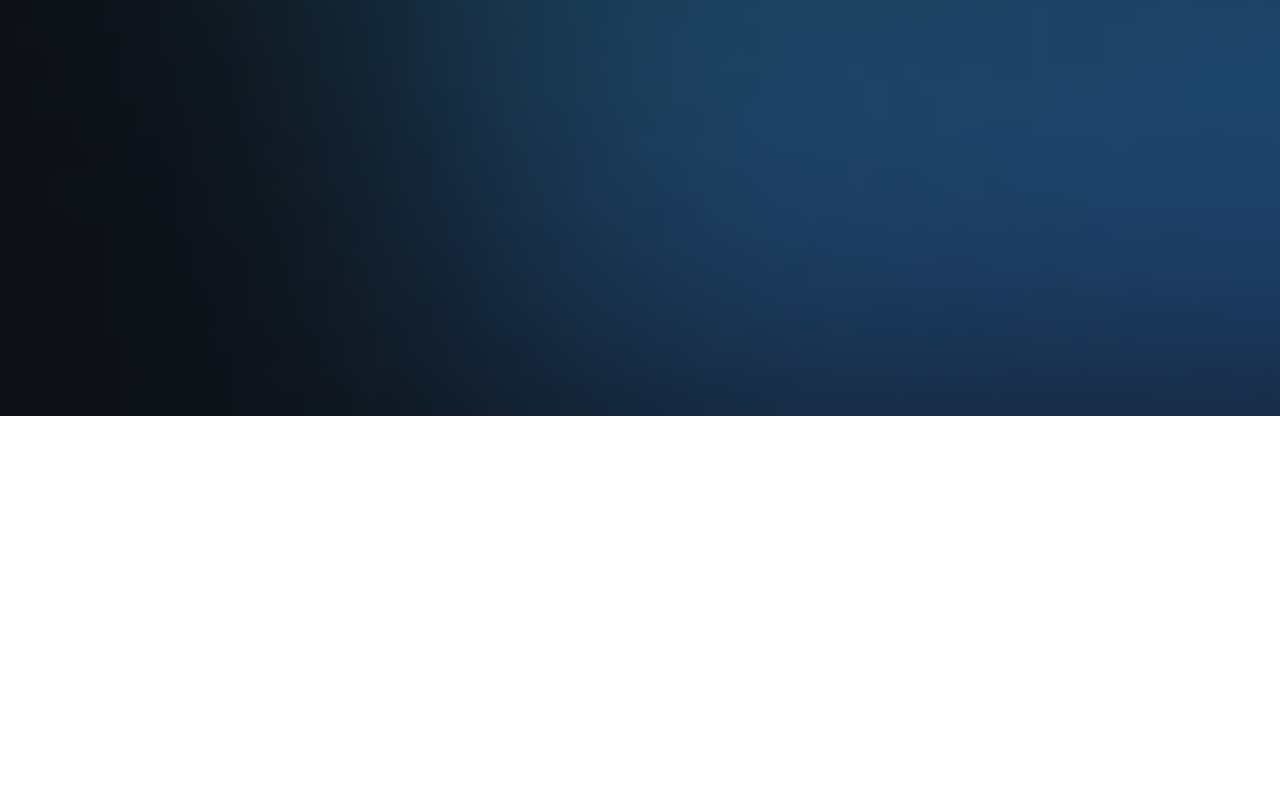
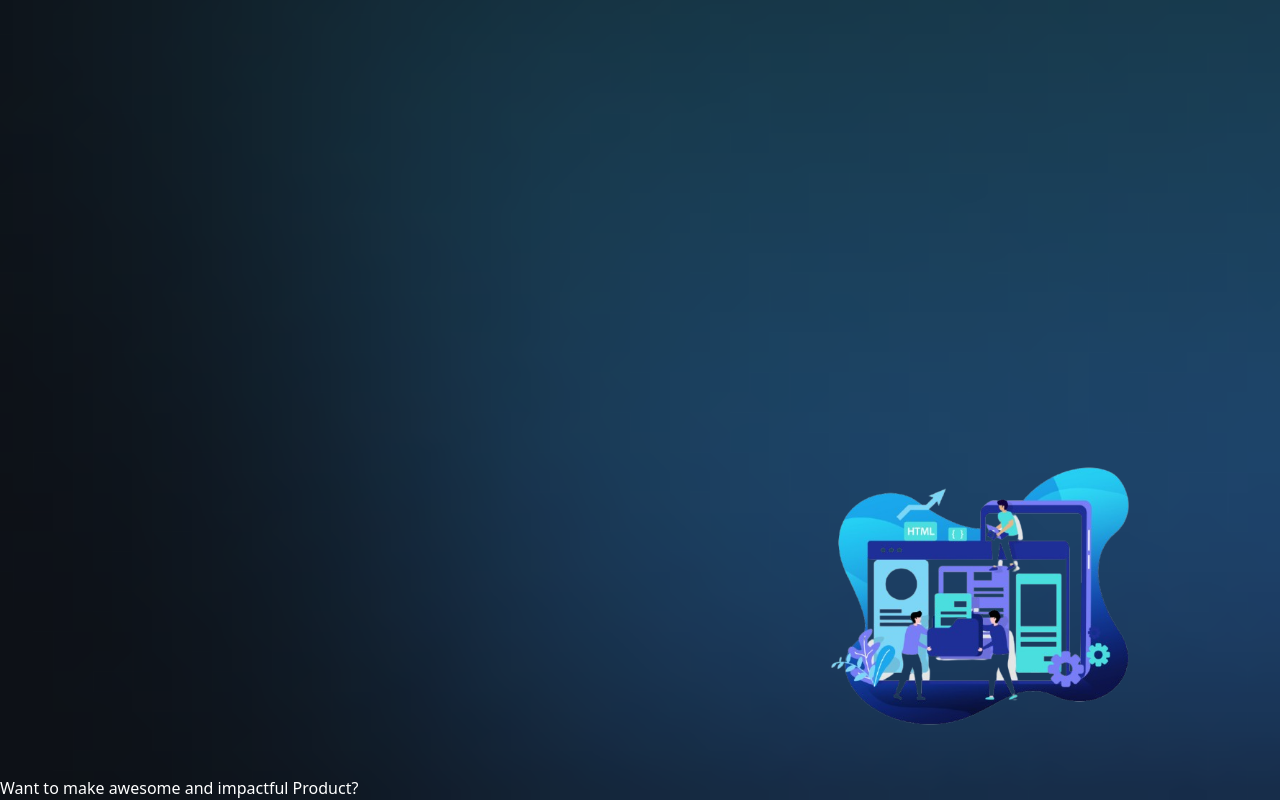
Before and after one commit to SeinalArifin149/My-Portofolio, a React (Vite) app: page / in a window 1280 px wide. Shown: the part 3520-4320 px from the top of the page. Before the commit the page ends 3936 px from the top, so only its background shows below. Built offline with nearby package versions, Linux system fonts and the light colour scheme.

Commit message:
change profle

```diff
--- a/src/pages/contact/contact.tsx
+++ b/src/pages/contact/contact.tsx
@@ -4,8 +4,8 @@ import { Text_Contact } from "./text"
 export function Contact() {
     return(
         <div className="">
-            {/* <Profile_Contact/>
-            <Text_Contact/> */}
+            <Profile_Contact/>
+            <Text_Contact/>
 
         {/* <Navbar /> */}
       {/* <h1 className="text-white text-3xl">Ini halaman Hkontak</h1>
--- a/src/pages/contact/profile.tsx
+++ b/src/pages/contact/profile.tsx
@@ -1,16 +1,13 @@
-import profileImg from "./profile.png";
+import profileImg from "./anim.png";
 
 export function Profile_Contact() {
   return (
-        <div className="lg:col-span-4 flex justify-center order-1 lg:order-2">
-          <div className="relative w-55 h-80 md:w-80 md:h-[28rem] rounded-[2.5rem] overflow-hidden shadow-2xl border border-white/10 group">
-            <div className="absolute inset-0 bg-gradient-to-t from-black/60 via-transparent to-transparent z-10" />
+    <div className="flex justify-end pr-30">
       <img
         src={profileImg}
         alt="Seinal Arifin"
-              className="relative w-100 h-90 md:w-80 md:h-[28rem] rounded-[2.5rem] overflow-hidden"
+        className="w-64 md:w-90"
       />
     </div>
-        </div>
-    )
+  );
 }
--- a/src/pages/contact/text.tsx
+++ b/src/pages/contact/text.tsx
@@ -1,9 +1,7 @@
 export function Text_Contact() {
     return (
-    <p>
-        Want to make awesome and impactful Product?
-    </p>
-
-    )
-
+        <p className="text-white">
+            Want to make awesome and impactful Product?
+        </p>
+    );
 }
```
Also changed, not shown: src/pages/contact/anim.png (added). Lines whose indentation alone changed are shown as unchanged.
